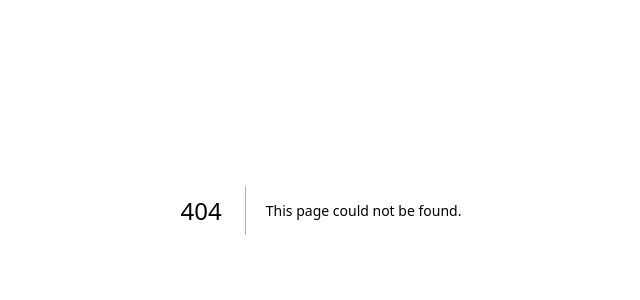
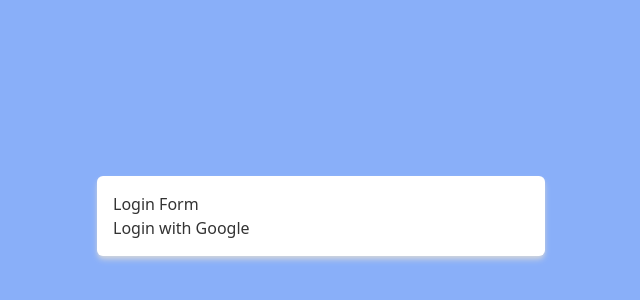
Before and after one commit to rajmaurya-dev/WeebWorld, a Next.js app: page /login in a window 1280 px wide. Before the commit this address had no page. Shown: the part 190-490 px from the top of the page, without its empty margins (319-959 px from the left). Built offline with nearby package versions, Linux system fonts and the light colour scheme.

Commit message:
started with loginpage

```diff
--- a/components/Layout.js
+++ b/components/Layout.js
@@ -1,13 +1,15 @@
 import NavigationCard from "./NavigationCard";
 
-export default function Layout({ children }) {
+export default function Layout({ children, hidenavigation }) {
   return (
     <>
       <div className="flex max-w-4xl mx-auto mt-4 gap-5">
-        <div className="w-3/12">
-          <NavigationCard />
-        </div>
-        <div className="w-9/12">{children}</div>
+        {!hidenavigation && (
+          <div className="w-3/12">
+            <NavigationCard />
+          </div>
+        )}
+        <div className={hidenavigation ? "w-full" : "w-9/12"}>{children}</div>
       </div>
     </>
   );
--- a/components/NavigationCard.js
+++ b/components/NavigationCard.js
@@ -54,7 +54,7 @@
           <BiNotification />
           Notifications
         </Link>
-        <Link href="" className={nonActiveLinksClasses}>
+        <Link href="/login" className={nonActiveLinksClasses}>
           <BiLogOut />
           Logout
         </Link>
--- /dev/null
+++ b/pages/login.js
@@ -0,0 +1,17 @@
+import Card from "@/components/Card";
+import Layout from "@/components/Layout";
+
+export default function LoginPage() {
+  return (
+    <Layout hidenavigation={true}>
+      <div className="h-screen flex items-center">
+        <div className="max-w-md grow mx-auto -mt-34">
+          <Card>
+            <h1>Login Form</h1>
+            <a href="">Login with Google</a>
+          </Card>
+        </div>
+      </div>
+    </Layout>
+  );
+}
```
